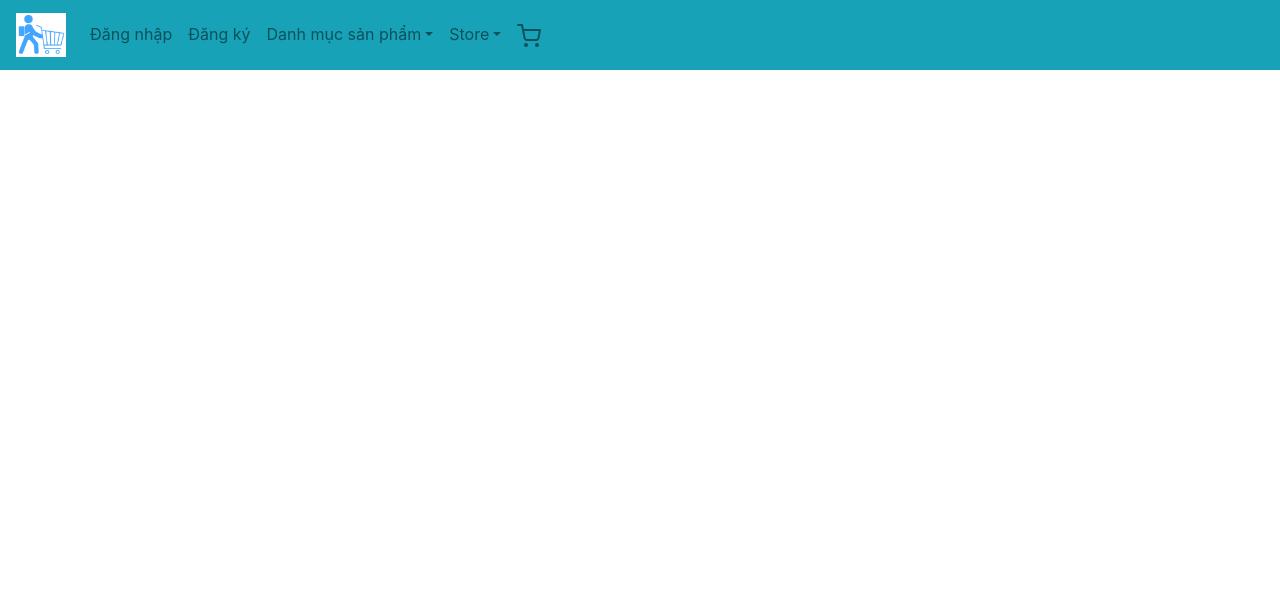
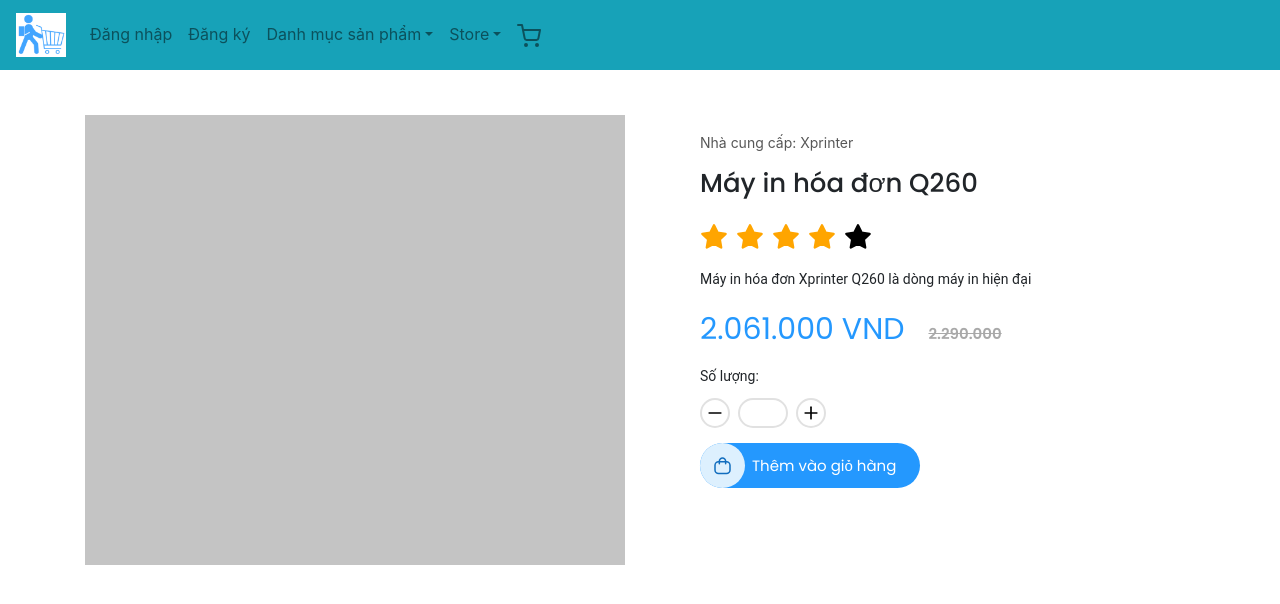
Before and after one commit to lang-market-team/lang_market_frontend, a React (Create React App) app: page /product-detail in a window 1280 px wide. Shown: the top 604 px of the page. Built offline with nearby package versions, Linux system fonts and the light colour scheme.

Commit message:
add detail

```diff
--- a/src/App.js
+++ b/src/App.js
@@ -12,6 +12,7 @@ import Skincare from "./pages/productList/Skincare"
 import Renamestore from "./pages/Store/Renamestore"
 import Manageproduct from "./pages/Store/Manageproduct"
 import Cart from "./pages/cart"
+import ProductDetail from "./pages/product-detail"
 
 export default function App() {
   return (
@@ -27,6 +28,9 @@ export default function App() {
           </Route>
           <Route path="/login">
             <Login />
+          </Route>
+          <Route path="/product-detail">
+            <ProductDetail />
           </Route>
           <Route path="/signup">
             <Signup />
--- /dev/null
+++ b/src/css/product-detail.css
@@ -0,0 +1,143 @@
+
+.product-detail{
+    margin-top: 45px;
+    margin-bottom: 45px;
+}
+.product-image{
+    min-height: 450px;
+    background: #C4C4C4;
+    width: 100%;
+}
+
+.product-detail-info{
+    padding-left: 45px;
+}
+
+.product-supplier{
+    font-size: 14px;
+    font-style: normal;
+    font-weight: 400;
+    line-height: 16px;
+    color: #575757;
+    margin-bottom: 12px;
+    margin-top: 20px;
+}
+
+.product-title{
+    font-family: "Poppins",sans-serif;
+    font-size: 26px;
+    font-style: normal;
+    font-weight: 500;
+    line-height: 40px;
+    margin-bottom: 20px;
+}
+
+.product-rating{
+    margin-bottom: 20px;
+}
+.product-rating svg{
+    margin-right: 8px;
+}
+
+.product-description {
+    font-family: 'Roboto', sans-serif;
+    font-size: 14px;
+    font-style: normal;
+    font-weight: 400;
+    line-height: 16px;
+    text-align: left;
+    margin-bottom: 20px;
+}
+
+.product-price{
+    display: flex;
+    align-items: baseline;
+    margin-bottom: 15px;
+}
+
+.product-new-price{
+    font-family: "Poppins",sans-serif;
+    font-style: normal;
+    font-weight: normal;
+    font-size: 30px;
+    line-height: 45px;
+    color: #2498FE;
+    margin-right: 24px;
+}
+.product-old-price {
+    font-family: "Poppins",sans-serif;
+    font-style: normal;
+    font-weight: 600;
+    font-size: 15px;
+    line-height: 21px;
+    text-decoration-line: line-through;
+}
+
+.flex{
+    display: flex;
+    align-items: center;
+}
+
+.product-detail-number{
+    margin-bottom: 15px;
+}
+
+.product-number-text{
+    font-family: 'Roboto', sans-serif;
+    font-size: 14px;
+    font-style: normal;
+    font-weight: 400;
+    line-height: 19px;
+    margin-bottom: 12px;
+}
+
+
+.number-button {
+    display: flex;
+    justify-content: center;
+    align-items: center;
+    width: 30px;
+    height: 30px;
+    border: 2px solid #E1E1E1;
+    box-sizing: border-box;
+    border-radius: 50px;
+    cursor: pointer;
+    color: #000;
+}
+
+.number-input {
+    width: 50px;
+    text-align: center;
+    margin: 0 8px;
+    outline: none;
+}
+
+.add-cart-button {
+    position: relative;
+    padding: 12px 24px;
+    padding-left: 52px;
+    background: #2498FE;
+    color: #fff;
+    border-radius: 30px;
+    font-family: "Poppins",sans-serif;
+    font-size: 15px;
+    font-style: normal;
+    font-weight: 400;
+    line-height: 21px;
+    letter-spacing: 0em;
+    text-align: left;
+    cursor: pointer;
+}
+
+.add-cart-icon {
+    position: absolute;
+    display: flex;
+    align-items: center;
+    justify-content: center;
+    width: 45px;
+    height: 45px;
+    left: 0px;
+    top: 0px;
+    background: #DDF0FE;
+    border-radius: 45px;
+}
--- /dev/null
+++ b/src/pages/product-detail.js
@@ -0,0 +1,91 @@
+import "../css/product-detail.css";
+import Star from "../components/common/star";
+const ProductDetail = () => {
+    return (
+        <div className="container product-detail">
+            <div className="row">
+                <div className="col-6">
+                    <div className="product-image">
+
+                    </div>
+                </div>
+
+                <div className="col-6">
+                    <div className="product-detail-info">
+                        <div className="product-supplier">
+                            Nhà cung cấp: Xprinter
+
+                        </div>
+                        <div className="product-title">
+                            Máy in hóa đơn Q260
+
+                        </div>
+                        <div className="product-rating">
+                            <Star width="28" height="28" isActive="true" />
+                            <Star width="28" height="28" isActive="true" />
+                            <Star width="28" height="28" isActive="true" />
+                            <Star width="28" height="28" isActive="true" />
+                            <Star width="28" height="28" isActive="false" />
+                        </div>
+                        <div className="product-description">
+                            Máy in hóa đơn Xprinter Q260 là dòng máy in hiện đại
+
+                        </div>
+
+                        <div className="product-price">
+                            <div className="product-new-price">
+                                2.061.000 VND
+                            </div>
+
+
+                            <div className="product-old-price">
+                                2.290.000
+                            </div>
+
+                        </div>
+
+                        <div className="product-detail-number">
+                            <div className="product-number-text">
+                                Số lượng:
+                            </div>
+                            <div className="flex">
+
+                                <div className="number-button">
+                                    <svg xmlns="http://www.w3.org/2000/svg" width="20" height="20" viewBox="0 0 24 24" fill="none" stroke="currentColor" strokeWidth="2" strokeLinecap="round" strokeLinejoin="round">
+                                        <line x1="5" y1="12" x2="19" y2="12"></line>
+                                    </svg>
+                                </div>
+                                <input type="number" className="number-button number-input" />
+
+                                <div className="number-button">
+                                    <svg xmlns="http://www.w3.org/2000/svg" width="20" height="20" viewBox="0 0 24 24" fill="none" stroke="currentColor" strokeWidth="2" strokeLinecap="round" strokeLinejoin="round">
+                                        <line x1="12" y1="5" x2="12" y2="19"></line>
+                                        <line x1="5" y1="12" x2="19" y2="12"></line>
+                                    </svg>
+                                </div>
+                            </div>
+                        </div>
+
+
+                        <div className="flex" >
+                            <div className="add-cart-button">
+                                Thêm vào giỏ hàng
+                            <div className="add-cart-icon">
+                                    <svg width="21" height="20" viewBox="0 0 21 20" fill="none" xmlns="http://www.w3.org/2000/svg">
+                                        <path d="M13.6441 7.75421V5.22754C13.6441 3.49087 12.2366 2.08337 10.5007 2.08337C8.76407 2.07587 7.34991 3.47671 7.34241 5.21337V5.22754V7.75421" stroke="#116DBE" strokeWidth="1.5" strokeLinecap="round" strokeLinejoin="round" />
+                                        <path fillRule="evenodd" clipRule="evenodd" d="M14.4518 17.5003H6.54815C4.58808 17.5003 3 15.9128 3 13.9544V9.35778C3 7.39945 4.58808 5.81195 6.54815 5.81195H14.4518C16.4119 5.81195 18 7.39945 18 9.35778V13.9544C18 15.9128 16.4119 17.5003 14.4518 17.5003Z" stroke="#116DBE" strokeWidth="1.5" strokeLinecap="round" strokeLinejoin="round" />
+                                    </svg>
+
+                                </div>
+                            </div>
+
+                        </div>
+                    </div>
+
+                </div>
+            </div>
+        </div>
+    )
+}
+
+export default ProductDetail;
```
Also changed, not shown: 1 other file (tests, documents, lock files or other folders).
